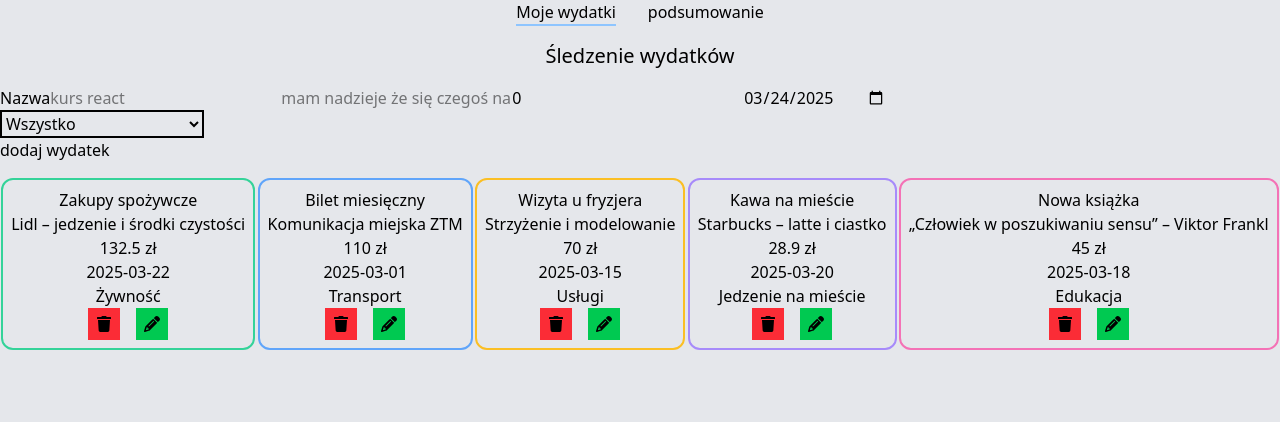
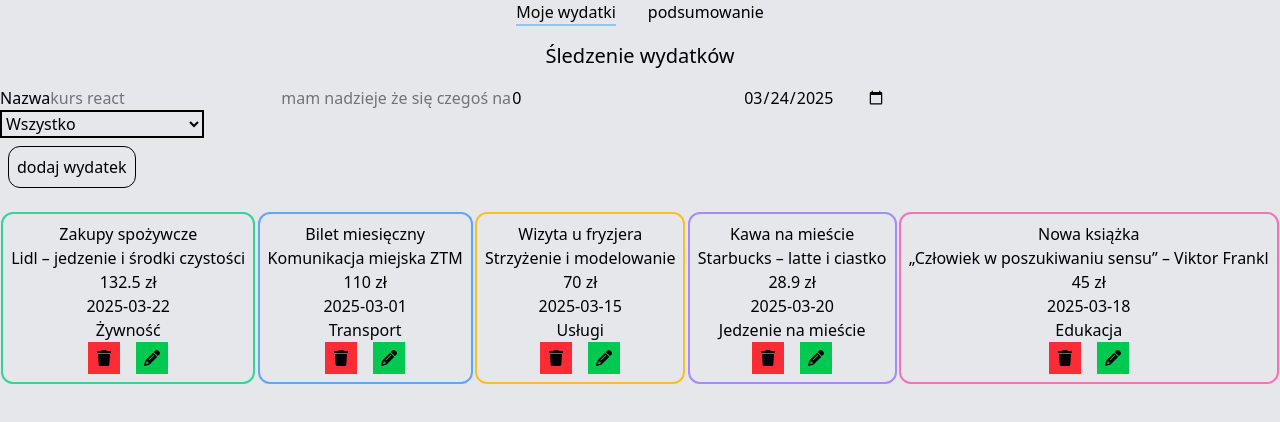
Before and after one commit to WiktorL123/expenses-tracker-2.0, a Next.js app: page / in a window 1280 px wide. Shown: the top 422 px of the page. Built offline with nearby package versions, Linux system fonts and the light colour scheme.

Commit message:
lokalne zmiany przed pull

```diff
--- a/src/app/page.js
+++ b/src/app/page.js
@@ -4,6 +4,7 @@ import Header from "@/components/Header";
 import ExpensesAmountSummary from "@/components/ExpensesAmountSummary";
 import {useExpense} from "@/context/ExpenseContext";
 import ExpenseForm from "@/components/ExpenseForm";
+import Button from "@/components/Button";
 
 export default function Home() {
 
@@ -24,6 +25,7 @@ export default function Home() {
               <>
                   <ExpenseForm/>
                   <ExpensesList/>
+
               </>
 
           )}
--- /dev/null
+++ b/src/components/Button.jsx
@@ -0,0 +1,9 @@
+export default function Button({editingExpense, onClick, }) {
+    return (
+        <button
+            className={`border-1 rounded-xl p-2 m-2 text-sm}`}
+            onClick={onClick}
+        >
+            {editingExpense ? 'edytuj wydatek' : 'dodaj wydatek'}</button>
+    )
+}
--- a/src/components/ExpenseForm.jsx
+++ b/src/components/ExpenseForm.jsx
@@ -2,11 +2,13 @@ import {useFormik} from "formik";
 import * as Yup from "yup";
 import {useExpense} from "@/context/ExpenseContext";
 import CategorySelector from "@/components/CategorySelector";
+import Button from "@/components/Button";
 export default function ExpenseForm(){
 
     const {categories, editingExpense, addExpense, editExpense, handleClearEditingExpense} = useExpense()
 
     const categoriesNames = Object.keys(categories)
+
 
     const formik = useFormik({
         initialValues: {
@@ -121,14 +123,25 @@ export default function ExpenseForm(){
             />
             {formik.errors.category && formik.touched.category && (<p className={'text-red-500'}> {formik.errors.category} </p>)}
 
-        <button>{editingExpense!==null? 'edytuj wydatek' : 'dodaj wydatek'}</button>
-            {editingExpense!==null &&(<button
-                onClick={() => {
-                    handleClearEditingExpense()
+        {/*<button>{editingExpense!==null? 'edytuj wydatek' : 'dodaj wydatek'}</button>*/}
+        {/*    {editingExpense!==null &&(<button*/}
+        {/*        onClick={() => {*/}
+        {/*            handleClearEditingExpense()*/}
+        {/*            formik.resetForm()*/}
+        {/*        }}*/}
+        {/*        type='button'*/}
+        {/*    >anuluj</button>)}*/}
+            <Button
+                editingExpense={editingExpense}
+
+            />
+            {editingExpense !== null && (<Button
+                children={'anuluj'}
+                onClick={()=>{
+                    handleClearEditingExpense();
                     formik.resetForm()
                 }}
-                type='button'
-            >anuluj</button>)}
+            />)}
         </form>
     )
 }
```
